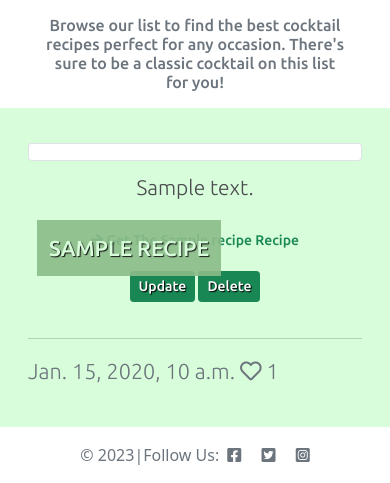
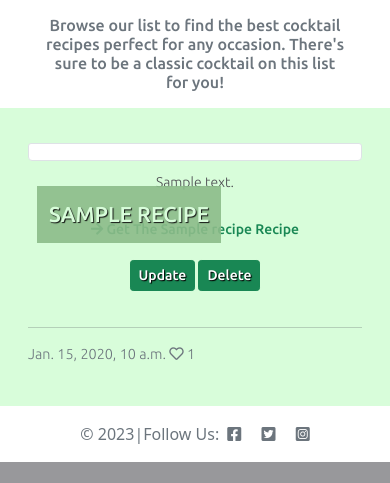
Before and after one commit to Indrakens/cocktail-haven, a Django app: page / in a window 390 px wide. Shown: the part 638-1121 px from the top of the page. After the commit the page ends 1100 px from the top, so only its background shows below. Run offline with Django 3.2, Linux system fonts and the light colour scheme; a user stored in the database is signed in; tables that the repository leaves empty hold one stand-in row (values such as "Sample post").

Commit message:
Add media screen 322px

```diff
--- a/cocktails2023/settings.py
+++ b/cocktails2023/settings.py
@@ -30,7 +30,7 @@ TEMPLATES_DIR = os.path.join(BASE_DIR, 'templates')
 SECRET_KEY = os.environ.get('SECRET_KEY')
 
 # SECURITY WARNING: don't run with debug turned on in production!
-DEBUG = True
+DEBUG = False
 
 X_FRAME_OPTIONS = 'SAMEORIGIN'
 
--- a/static/css/style.css
+++ b/static/css/style.css
@@ -364,6 +364,26 @@
     }
 }
 
+@media screen and (max-width: 750px){
+    .image-flash {
+        position: absolute;
+        bottom: 25%;
+        min-width: 40%;
+        left: 9px;
+        font-size: 150%;
+    }
+
+    .card-text{
+        font-size: 150%;
+    }
+
+    .recipe-link a{
+        width: 100%;
+        font-size: 150%;
+    }
+}
+
+
 @media screen and (max-width: 720px){
     .image-flash {
         position: absolute;
@@ -382,3 +402,79 @@
         font-size: 100%;
     }
 }
+
+@media screen and (max-width: 550px){
+    .image-flash {
+        position: absolute;
+        bottom: 30%;
+        min-width: 40%;
+        left: 9px;
+        font-size: 150%;
+    }
+
+    .card-text{
+        font-size: 140%;
+    }
+
+    .recipe-link a{
+        width: 100%;
+        font-size: 130%;
+    }
+}
+
+@media screen and (max-width: 500px){
+    .image-flash {
+        position: absolute;
+        bottom: 30%;
+        min-width: 40%;
+        left: 9px;
+        font-size: 150%;
+    }
+
+    .card-text{
+        font-size: 140%;
+    }
+
+    .recipe-link a{
+        width: 100%;
+        font-size: 130%;
+    }
+}
+
+@media screen and (max-width: 450px){
+    .image-flash {
+        position: absolute;
+        bottom: 40%;
+        min-width: 40%;
+        left: 9px;
+        font-size: 150%;
+    }
+
+    .card-text{
+        font-size: 100%;
+    }
+
+    .recipe-link a{
+        width: 100%;
+        font-size: 100%;
+    }
+}
+
+@media screen and (max-width: 322px){
+    .image-flash {
+        position: absolute;
+        bottom: 45%;
+        min-width: 40%;
+        left: 9px;
+        font-size: 100%;
+    }
+
+    .card-text{
+        font-size: 65%;
+    }
+
+    .recipe-link a{
+        width: 100%;
+        font-size: 80%;
+    }
+}
```
